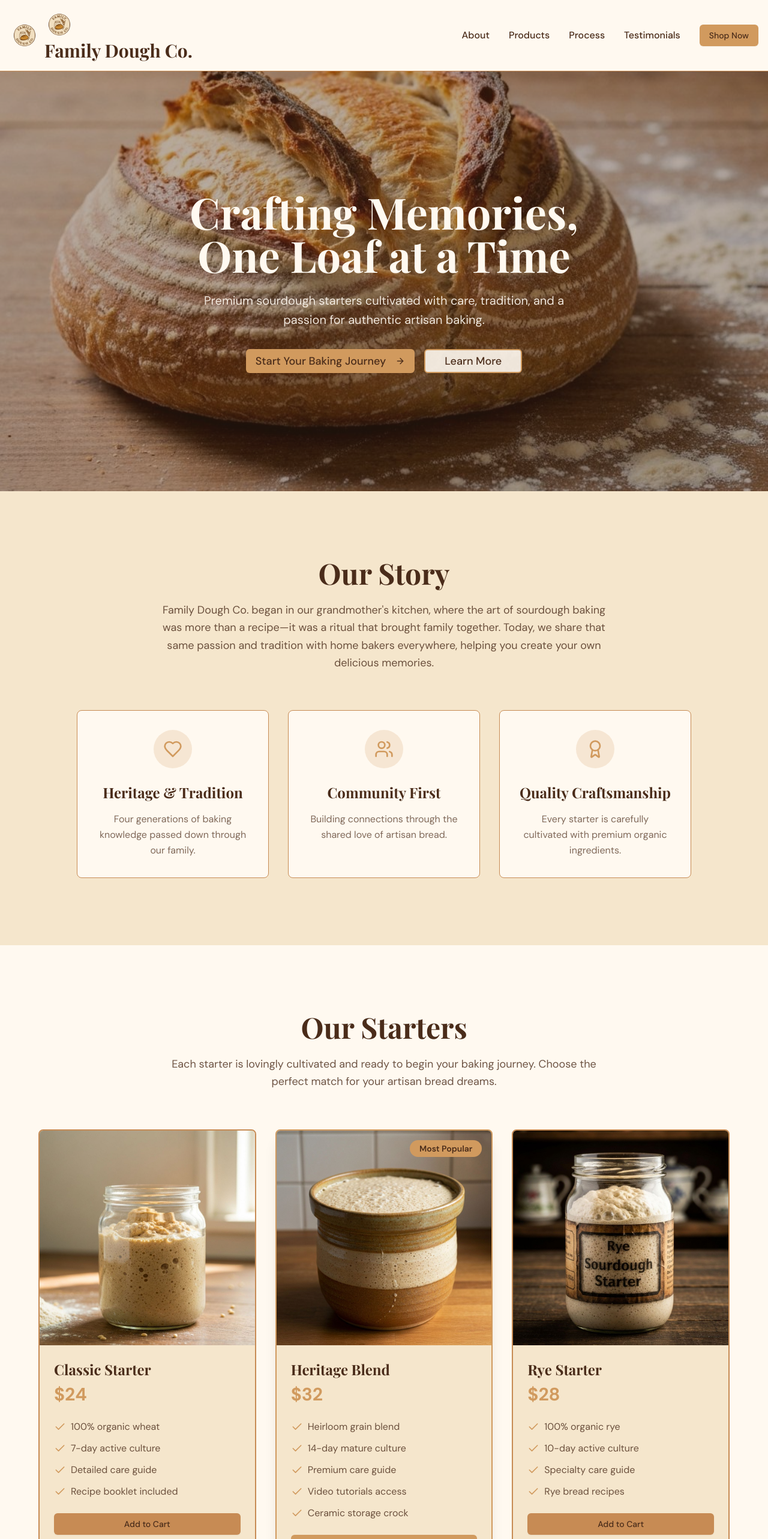
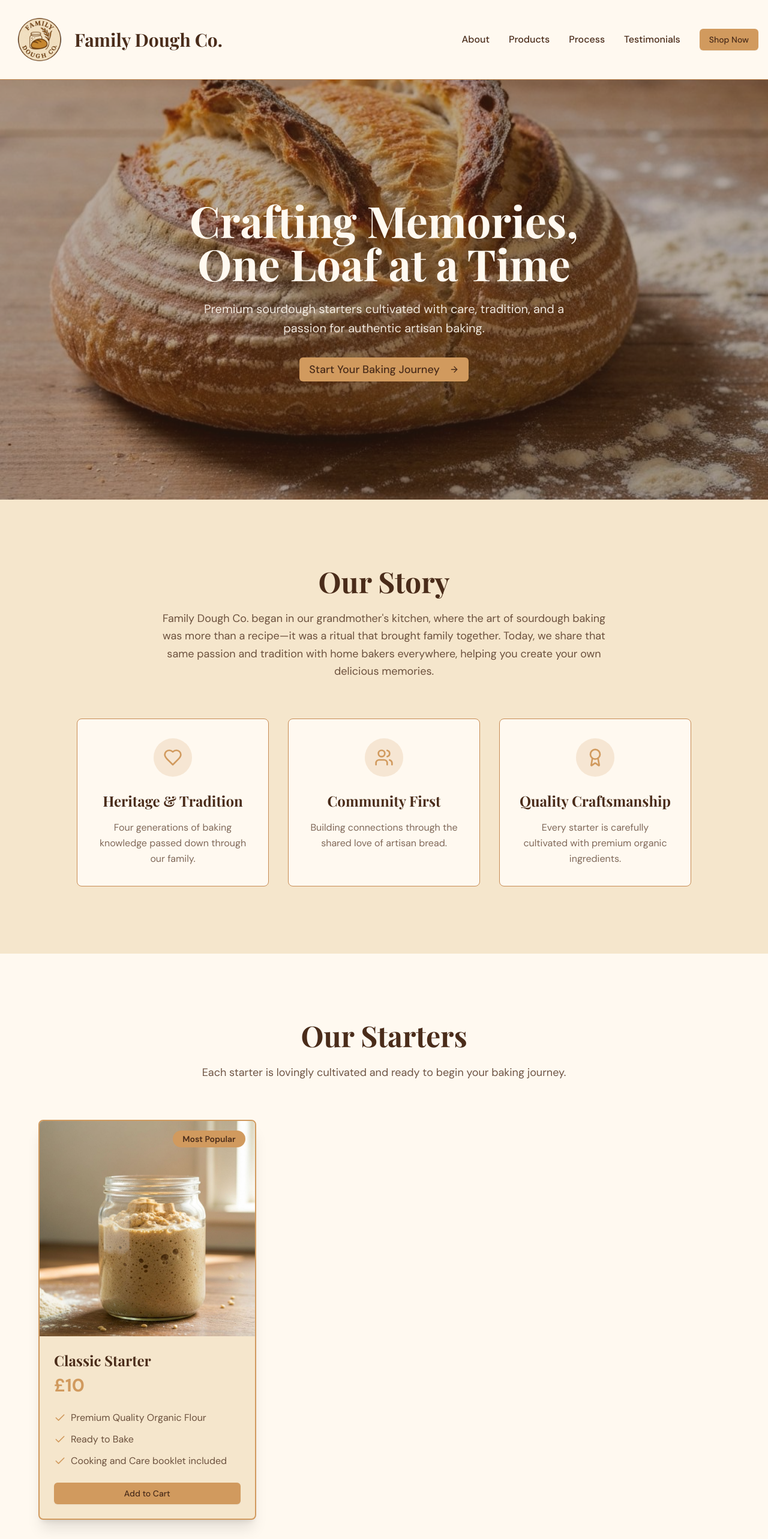
Before and after one commit to ZoomRepo/Family-dough-co, a Next.js app: page / in a window 1280 px wide. Shown: the top 2566 px of the page at 60% size. Built offline with nearby package versions, Linux system fonts and the light colour scheme; a web font is replaced by a local one.

Commit message:
Fixed somelinks

```diff
--- a/components/header.tsx
+++ b/components/header.tsx
@@ -3,6 +3,7 @@
 import { useState } from "react"
 import { Button } from "@/components/ui/button"
 import { Menu, X } from "lucide-react"
+import Link from "next/link"
 
 export function Header() {
   const [mobileMenuOpen, setMobileMenuOpen] = useState(false)
@@ -19,9 +20,8 @@ export function Header() {
       <nav className="container mx-auto px-4 py-4">
         <div className="flex items-center justify-between">
           <a href="/" className="flex items-center gap-2">
-            <img src="/fdc-logo-tansparent.png" height="50px" width="50px"/>
+            <img src="/fdc-logo-tansparent.png" height="100px" width="100px"/>
             <div className="text-2xl md:text-3xl font-serif font-bold text-primary">
-              <img src="/fdc-logo-tansparent.png"  height="50px" width="50px" />
               Family Dough Co.</div>
           </a>
 
@@ -36,7 +36,9 @@ export function Header() {
                 {link.name}
               </a>
             ))}
-            <Button className="bg-muted hover:bg-muted/90 text-muted-foreground">Shop Now</Button>
+            <Link href="/#products">
+              <Button className="bg-muted hover:bg-muted/90 text-muted-foreground">Shop Now</Button>
+            </Link>
           </div>
 
           {/* Mobile Menu Button */}
@@ -62,7 +64,9 @@ export function Header() {
                 {link.name}
               </a>
             ))}
-            <Button className="bg-muted hover:bg-muted/90 text-muted-foreground w-full" onClick={() => window.location.href="#products"}>Shop Now</Button>
+            <Link href="/#products">
+              <Button className="bg-muted hover:bg-muted/90 text-muted-foreground w-full">Shop Now</Button>
+            </Link>
           </div>
         )}
       </nav>
--- a/components/hero-section.tsx
+++ b/components/hero-section.tsx
@@ -25,13 +25,13 @@ export function HeroSection() {
             Start Your Baking Journey
             <ArrowRight className="ml-2" size={20} />
           </Button>
-          <Button
+          {/* <Button
             size="lg"
             variant="outline"
             className="bg-card/90 hover:bg-card text-foreground border-2 border-muted text-lg px-8"
           >
             Learn More
-          </Button>
+          </Button> */}
         </div>
       </div>
     </section>
--- a/components/products-section.tsx
+++ b/components/products-section.tsx
@@ -5,31 +5,31 @@ export function ProductsSection() {
   const products = [
     {
       name: "Classic Starter",
-      price: "$24",
+      price: "£10",
       image: "/sourdough-starter-in-glass-jar.jpg",
-      features: ["100% organic wheat", "7-day active culture", "Detailed care guide", "Recipe booklet included"],
-      popular: false,
-    },
-    {
-      name: "Heritage Blend",
-      price: "$32",
-      image: "/premium-sourdough-starter-in-ceramic-crock.jpg",
-      features: [
-        "Heirloom grain blend",
-        "14-day mature culture",
-        "Premium care guide",
-        "Video tutorials access",
-        "Ceramic storage crock",
-      ],
+      features: ["Premium Quality Organic Flour", "Ready to Bake", "Cooking and Care booklet included"],
       popular: true,
     },
-    {
-      name: "Rye Starter",
-      price: "$28",
-      image: "/rye-sourdough-starter-in-vintage-jar.jpg",
-      features: ["100% organic rye", "10-day active culture", "Specialty care guide", "Rye bread recipes"],
-      popular: false,
-    },
+    // {
+    //   name: "Heritage Blend",
+    //   price: "$32",
+    //   image: "/premium-sourdough-starter-in-ceramic-crock.jpg",
+    //   features: [
+    //     "Heirloom grain blend",
+    //     "14-day mature culture",
+    //     "Premium care guide",
+    //     "Video tutorials access",
+    //     "Ceramic storage crock",
+    //   ],
+    //   popular: true,
+    // },
+    // {
+    //   name: "Rye Starter",
+    //   price: "$28",
+    //   image: "/rye-sourdough-starter-in-vintage-jar.jpg",
+    //   features: ["100% organic rye", "10-day active culture", "Specialty care guide", "Rye bread recipes"],
+    //   popular: false,
+    // },
   ]
 
   return (
@@ -38,8 +38,8 @@ export function ProductsSection() {
         <div className="max-w-3xl mx-auto text-center mb-16">
           <h2 className="font-serif text-4xl md:text-5xl font-bold text-primary mb-6">Our Starters</h2>
           <p className="text-lg text-foreground/80 leading-relaxed">
-            Each starter is lovingly cultivated and ready to begin your baking journey. Choose the perfect match for
-            your artisan bread dreams.
+            Each starter is lovingly cultivated and ready to begin your baking journey.
+            {/* Choose the perfect match for your artisan bread dreams. */}
           </p>
         </div>
 
```
